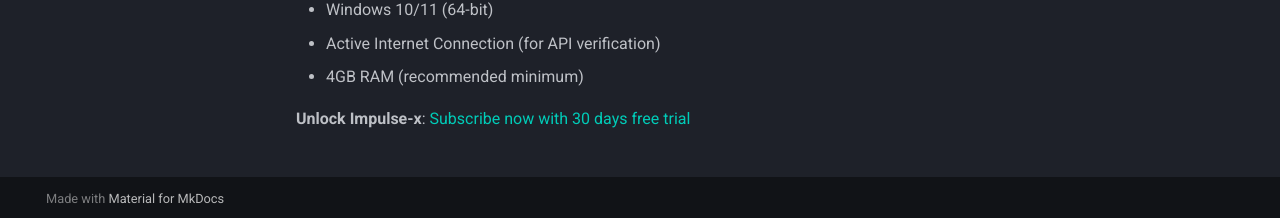
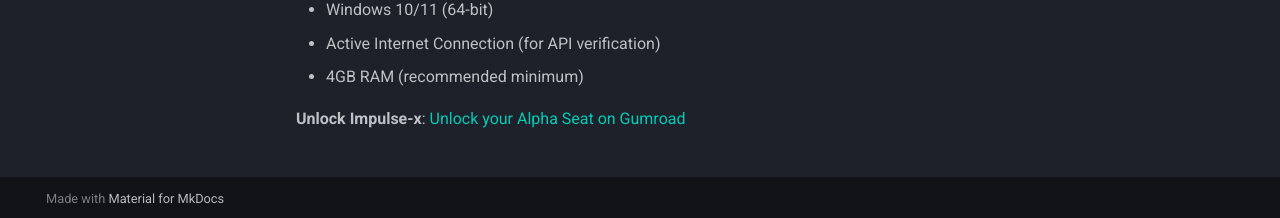
Before and after one commit to konvsys/impulse-docs, an MkDocs documentation site: the page built from docs/install.md, in a window 1280 px wide. Shown: the part 679-897 px from the top of the page. Built offline with MkDocs 1.6.1 and Material for MkDocs 9.7.7, drawn with Linux system fonts in a browser that asks for light colours.

Commit message:
Update install.md

```diff
--- a/docs/install.md
+++ b/docs/install.md
@@ -20,4 +20,4 @@ Upon first successful activation, your key is bound to your local environment. T
 * Active Internet Connection (for API verification)
 * 4GB RAM (recommended minimum)
 
-**Unlock Impulse-x**: [Subscribe now with 30 days free trial](https://konvolut.gumroad.com/l/wjtou)
+**Unlock Impulse-x**: [Unlock your Alpha Seat on Gumroad](https://konvolut.gumroad.com/l/wjtou)
```
